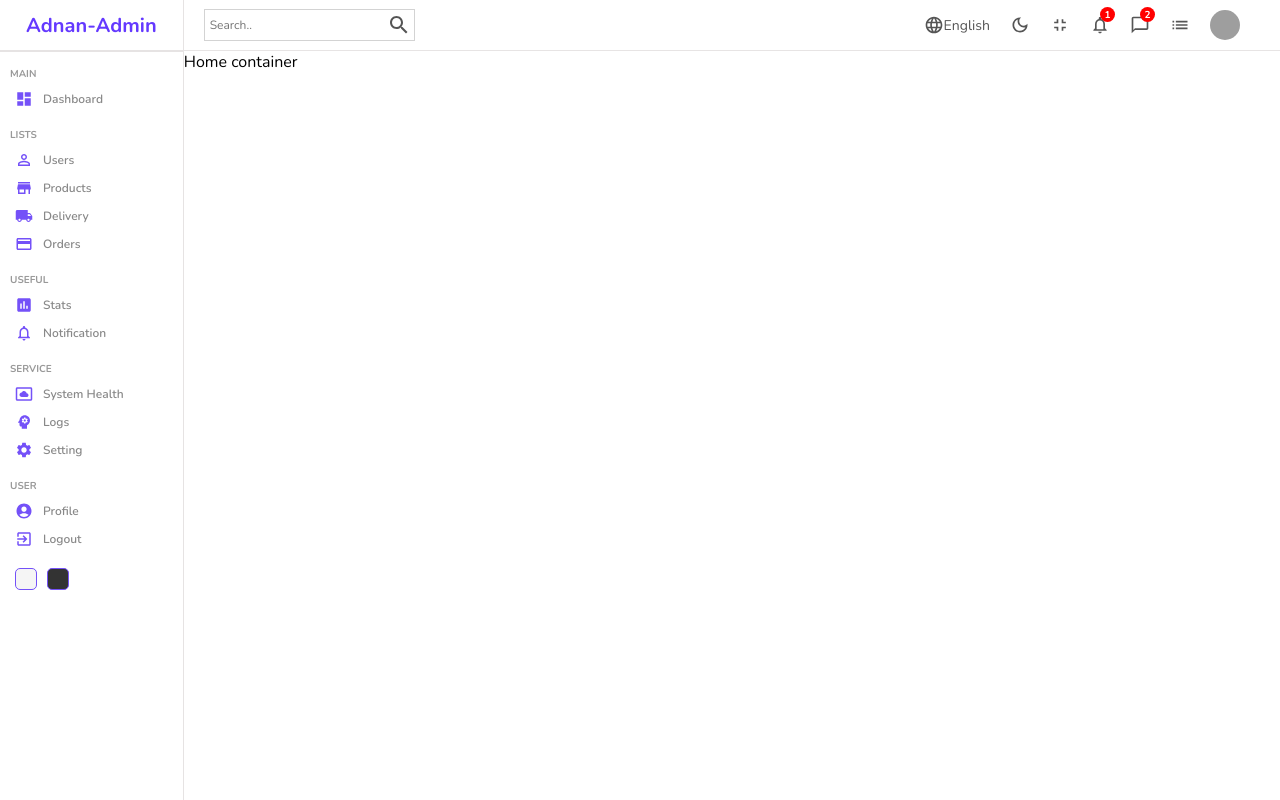
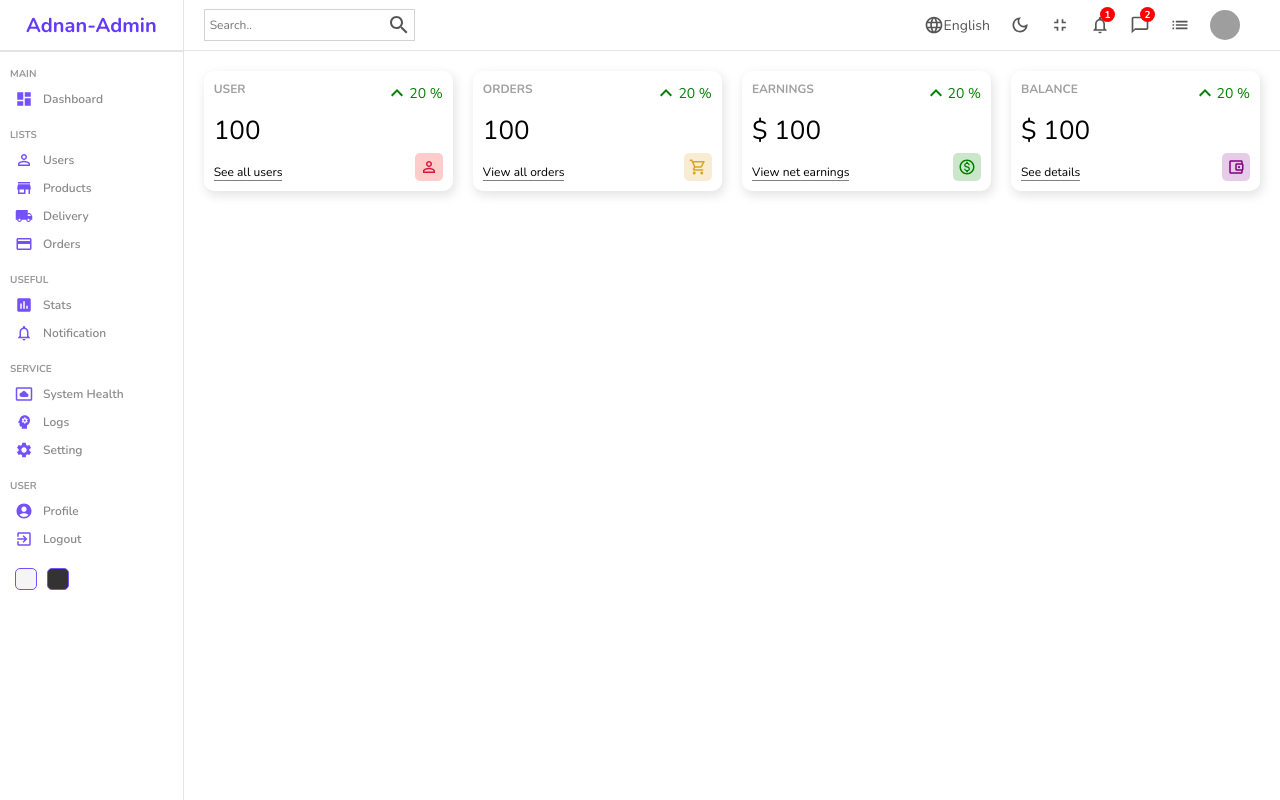
Before and after one commit to adnanali000/Admin-Dashboard, a React (Create React App) app: page / in a window 1280 px wide. Built offline with nearby package versions, Linux system fonts and the light colour scheme; grey boxes are pictures that could not be loaded.

Commit message:
widgets work done

```diff
--- /dev/null
+++ b/src/components/widget/Widget.jsx
@@ -0,0 +1,99 @@
+import './widget.scss'
+import KeyboardArrowUpOutlinedIcon from '@mui/icons-material/KeyboardArrowUpOutlined';
+import PersonOutlineOutlinedIcon from '@mui/icons-material/PersonOutlineOutlined';
+import AccountBalanceWalletOutlinedIcon from '@mui/icons-material/AccountBalanceWalletOutlined';
+import ShoppingCartOutlinedIcon from '@mui/icons-material/ShoppingCartOutlined';
+import MonetizationOnOutlinedIcon from '@mui/icons-material/MonetizationOnOutlined';
+
+const Widget = ({ type }) => {
+    let data;
+
+    const amount = 100;
+    const diff = 20;
+
+    switch (type) {
+        case "user":
+            data = {
+                title: "USER",
+                isMoney: false,
+                link: "See all users",
+                icon: (
+                    <PersonOutlineOutlinedIcon
+                        className="icon"
+                        style={{
+                            color:"crimson",
+                            backgroundColor: "rgba(255,0,0,0.2)"
+                        }}
+
+                    />)
+            };
+            break;
+        case "order":
+            data = {
+                title: "ORDERS",
+                isMoney: false,
+                link: "View all orders",
+                icon: (
+                    <ShoppingCartOutlinedIcon
+                        className="icon"
+                        style={{
+                            color:"goldenrod",
+                            backgroundColor: "rgba(218,165,32,0.2)"
+                        }}
+                     />)
+            };
+            break;
+        case "earning":
+            data = {
+                title: "EARNINGS",
+                isMoney: true,
+                link: "View net earnings",
+                icon: (
+                    <MonetizationOnOutlinedIcon
+                        className="icon"
+                        style={{
+                            color:"green",
+                            backgroundColor: "rgba(0,128,0,0.2)"
+                        }}
+                     />)
+            };
+            break;
+        case "balance":
+            data = {
+                title: "BALANCE",
+                isMoney: true,
+                link: "See details",
+                icon: (
+                    <AccountBalanceWalletOutlinedIcon
+                        className="icon"
+                        style={{
+                            color:"purple",
+                            backgroundColor: "rgba(128,0,128,0.2)"
+                        }}
+                     />)
+            };
+            break;
+
+        default:
+            break;
+    }
+
+    return (
+        <div className='widget'>
+            <div className="left">
+                <div className="title">{data.title}</div>
+                <div className="counter">{data.isMoney && "$"} {amount}</div>
+                <div className="link">{data.link}</div>
+            </div>
+            <div className="right">
+                <div className="percentage positive">
+                    <KeyboardArrowUpOutlinedIcon />
+                    {diff} %
+                </div>
+                {data.icon}
+            </div>
+        </div>
+    )
+}
+
+export default Widget
--- /dev/null
+++ b/src/components/widget/widget.scss
@@ -0,0 +1,49 @@
+.widget{
+    height: 100px;
+    display: flex;
+    justify-content: space-between;
+    flex: 1;
+    padding: 10px;
+    border-radius: 10px;
+    -webkit-box-shadow: 2px 4px 10px 1px rgba(0,0,0,0.47);
+    box-shadow: 2px 4px 10px 1px rgba(201,201,201,0.47);
+
+    .left, .right{
+        display: flex;
+        justify-content: space-between;
+        flex-direction: column;
+
+        .title{
+            font-size: 12px;
+            color: rgb(160,160,160);
+            font-weight: bold;
+        }
+        .counter{
+            font-size: 26px;
+            font-weight: 300;
+        }
+        .link{
+            width: max-content;
+            font-size: 12px;
+            border-bottom: 1px solid gray;
+        }
+        .percentage{
+            display: flex;
+            align-items: center;
+            font-size: 14px;
+
+            &.positive{
+                color: green;
+            }
+            &.negative{
+                color: red;
+            }
+        }
+        .icon{
+            font-size: 18px;
+            align-self: flex-end;
+            padding: 5px;
+            border-radius: 5px;
+        }
+    }
+}
--- a/src/pages/home/Home.jsx
+++ b/src/pages/home/Home.jsx
@@ -1,15 +1,21 @@
 import Navbar from '../../components/navbar/Navbar'
 import Sidebar from '../../components/sidebar/Sidebar'
+import Widget from '../../components/widget/Widget'
 import './home.scss'
 
 const Home = () => {
   return (
     <div className="home">
-       <Sidebar />
-       <div className="homeContainer">
-         <Navbar />
-         Home container
-       </div>
+      <Sidebar />
+      <div className="homeContainer">
+        <Navbar />
+        <div className="widgets">
+          <Widget type ="user"/>
+          <Widget type ="order"/>
+          <Widget type ="earning"/>
+          <Widget type ="balance"/>
+        </div>
+      </div>
     </div>
   )
 }
--- a/src/pages/home/home.scss
+++ b/src/pages/home/home.scss
@@ -3,5 +3,11 @@
 
     .homeContainer{
         flex: 6;
+
+        .widgets{
+            display: flex;
+            padding: 20px;
+            gap: 20px;
+        }
     }
 }
```
